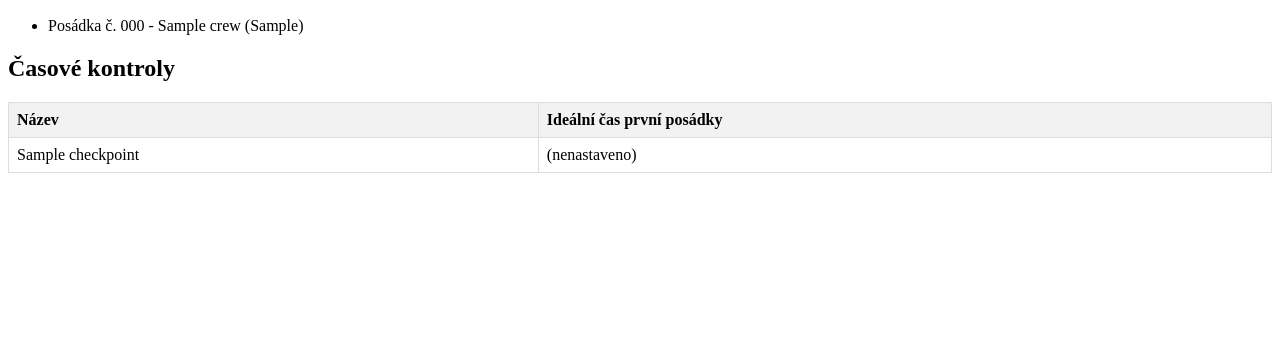
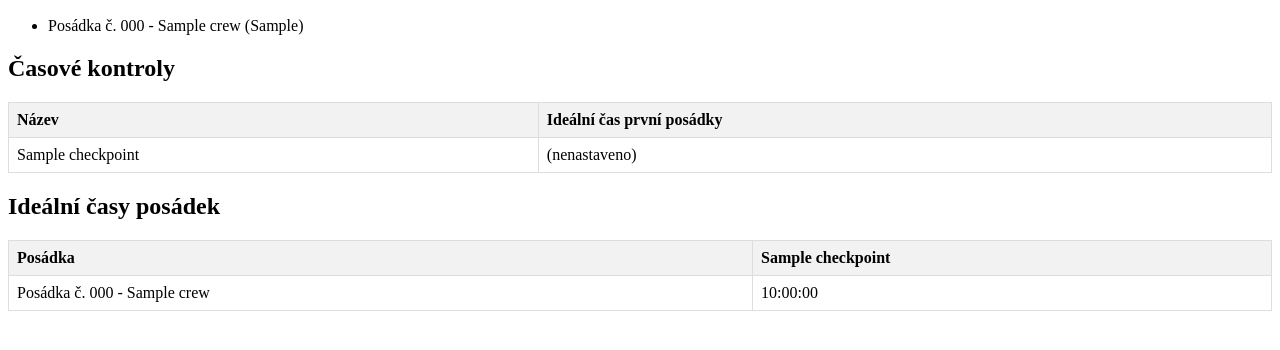
Before and after one commit to smid13/revival, a Flask app: page /race/1 in a window 1280 px wide. Shown: the part 284-634 px from the top of the page. Run offline with Flask 3, Linux system fonts and the light colour scheme; tables that the repository leaves empty hold one stand-in row (values such as "Sample post").

Commit message:
Update race_detail.html

```diff
--- a/templates/race_detail.html
+++ b/templates/race_detail.html
@@ -29,11 +29,10 @@
 
   <h2>Posádky</h2>
   <ul>
-  {% for crew in crews|sort(attribute='number') %}
-    <li>Posádka č. {{ crew.number }} - {{ crew.name }} ({{ crew.vehicle }})</li>
-  {% endfor %}
-</ul>
-
+    {% for crew in crews|sort(attribute='number') %}
+      <li>Posádka č. {{ crew.number }} - {{ crew.name }} ({{ crew.vehicle }})</li>
+    {% endfor %}
+  </ul>
 
   <h2>Časové kontroly</h2>
   <table>
@@ -58,5 +57,34 @@
       {% endfor %}
     </tbody>
   </table>
+
+  <h2>Ideální časy posádek</h2>
+  <table>
+    <thead>
+      <tr>
+        <th>Posádka</th>
+        {% for ck in checkpoints %}
+          <th>{{ ck.name }}</th>
+        {% endfor %}
+      </tr>
+    </thead>
+    <tbody>
+      {% for crew in crews|sort(attribute='number') %}
+      <tr>
+        <td>Posádka č. {{ crew.number }} - {{ crew.name }}</td>
+        {% for ck in checkpoints %}
+          <td>
+            {% set time = ideal_times.get((crew.id, ck.id)) %}
+            {% if time %}
+              {{ time.strftime('%H:%M:%S') }}
+            {% else %}
+              (nenastaveno)
+            {% endif %}
+          </td>
+        {% endfor %}
+      </tr>
+      {% endfor %}
+    </tbody>
+  </table>
 </body>
 </html>
```
